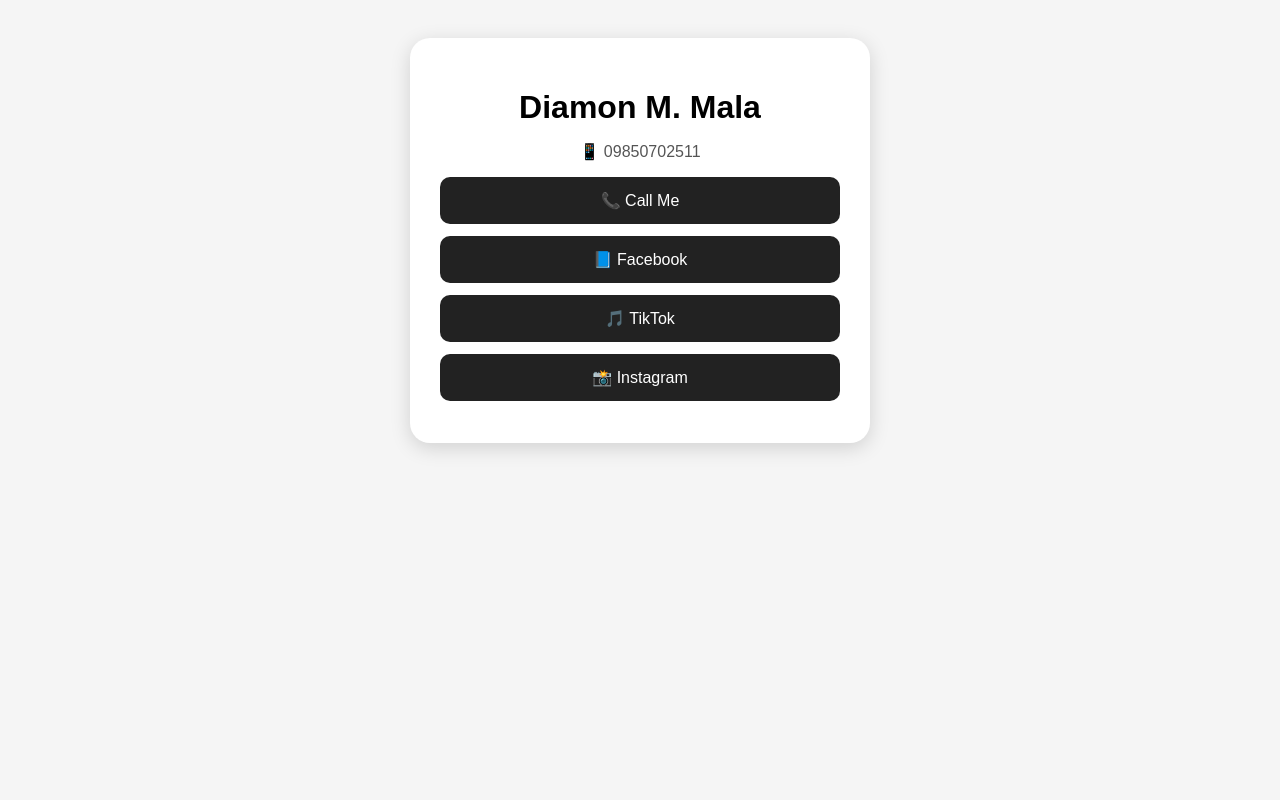
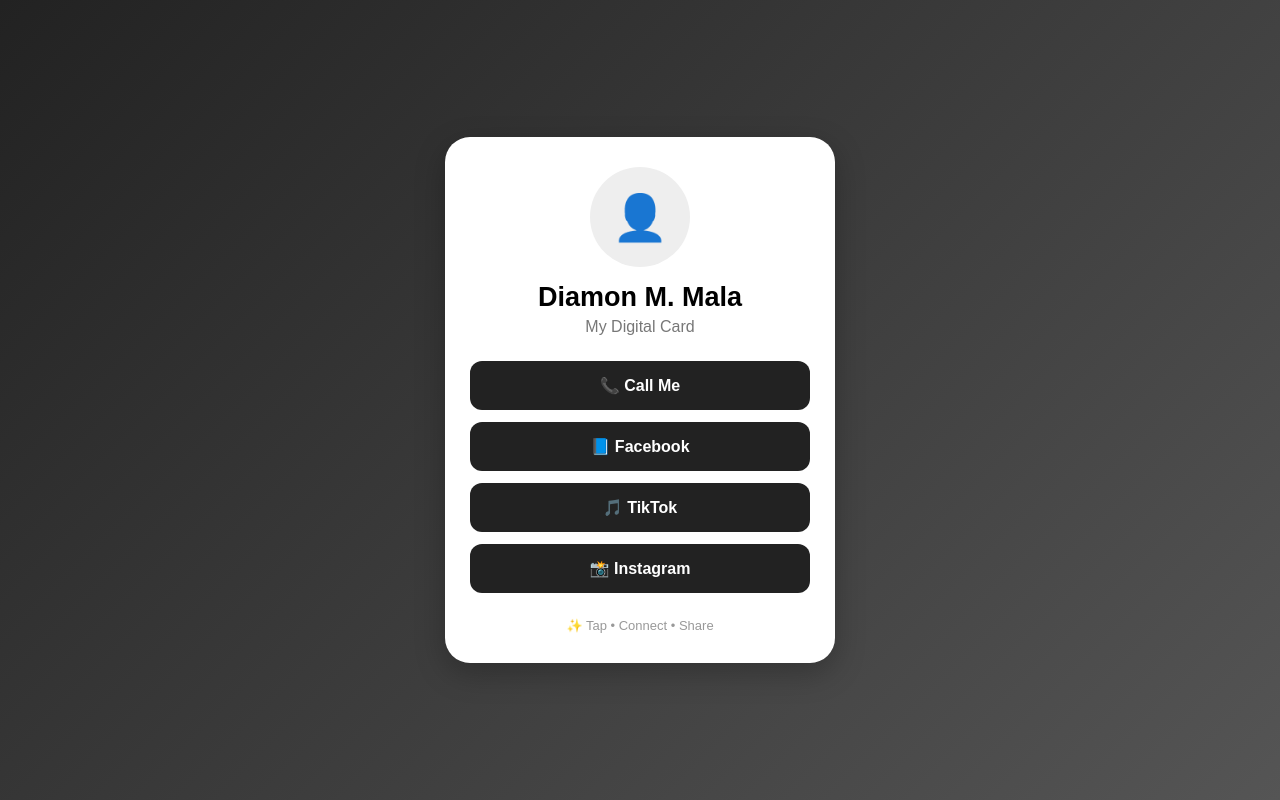
Before and after one commit to dmtech160/Dm, a plain HTML site: page index.html in a window 1280 px wide. Drawn offline with Linux system fonts and the light colour scheme.

Commit message:
Update index.html

```diff
--- a/index.html
+++ b/index.html
@@ -3,58 +3,100 @@
 <head>
     <meta charset="UTF-8">
     <meta name="viewport" content="width=device-width, initial-scale=1.0">
-    <title>Diamon M. Mala</title>
+    <title>My Digital Card</title>
     <style>
+        * {
+            box-sizing: border-box;
+        }
         body {
+            margin: 0;
             font-family: Arial, sans-serif;
-            text-align: center;
-            background: #f5f5f5;
-            padding: 30px;
+            background: linear-gradient(135deg, #222, #555);
+            min-height: 100vh;
+            display: flex;
+            justify-content: center;
+            align-items: center;
+            padding: 20px;
         }
         .card {
-            max-width: 400px;
-            margin: auto;
+            width: 100%;
+            max-width: 390px;
             background: white;
-            padding: 30px;
-            border-radius: 20px;
-            box-shadow: 0 5px 20px rgba(0,0,0,0.15);
+            border-radius: 25px;
+            padding: 30px 25px;
+            text-align: center;
+            box-shadow: 0 10px 30px rgba(0,0,0,0.25);
+        }
+        .profile {
+            width: 100px;
+            height: 100px;
+            margin: 0 auto 15px;
+            border-radius: 50%;
+            background: #eeeeee;
+            display: flex;
+            align-items: center;
+            justify-content: center;
+            font-size: 45px;
         }
         h1 {
-            margin-bottom: 10px;
+            margin: 5px 0;
+            font-size: 27px;
         }
-        p {
-            color: #555;
+        .subtitle {
+            color: #777;
+            margin-bottom: 25px;
         }
-        a {
+        .button {
             display: block;
+            text-decoration: none;
             margin: 12px 0;
-            padding: 14px;
+            padding: 15px;
+            border-radius: 12px;
             background: #222;
             color: white;
-            text-decoration: none;
-            border-radius: 10px;
+            font-size: 16px;
+            font-weight: bold;
         }
-        a:hover {
+        .button:hover {
             opacity: 0.8;
+        }
+        .footer {
+            margin-top: 25px;
+            color: #999;
+            font-size: 13px;
         }
     </style>
 </head>
 <body>
     <div class="card">
+        <div class="profile">
+            👤
+        </div>
         <h1>Diamon M. Mala</h1>
-        <p>📱 09850702511</p>
-        <a href="tel:09850702511">
+        <div class="subtitle">
+            My Digital Card
+        </div>
+        <a class="button" href="tel:09850702511">
             📞 Call Me
         </a>
-        <a href="https://www.facebook.com/share/14q5q7DGCfZ/?mibextid=wwXIfr" target="_blank">
+        <a class="button"
+           href="https://www.facebook.com/share/14q5q7DGCfZ/?mibextid=wwXIfr"
+           target="_blank">
             📘 Facebook
         </a>
-        <a href="https://www.tiktok.com/@maryamadps?_r=1&_t=ZS-99lm5nyJ3yv" target="_blank">
+        <a class="button"
+           href="https://www.tiktok.com/@maryamadps?_r=1&_t=ZS-99lm5nyJ3yv"
+           target="_blank">
             🎵 TikTok
         </a>
-        <a href="https://www.instagram.com/norfatmahdm?stkn=MW80emwydzhubzlpcA%3D%3D&utm_source=qr" target="_blank">
+        <a class="button"
+           href="https://www.instagram.com/norfatmahdm?stkn=MW80emwydzhubzlpcA%3D%3D&utm_source=qr"
+           target="_blank">
             📸 Instagram
         </a>
+        <div class="footer">
+            ✨ Tap • Connect • Share
+        </div>
     </div>
 </body>
 </html>
```
